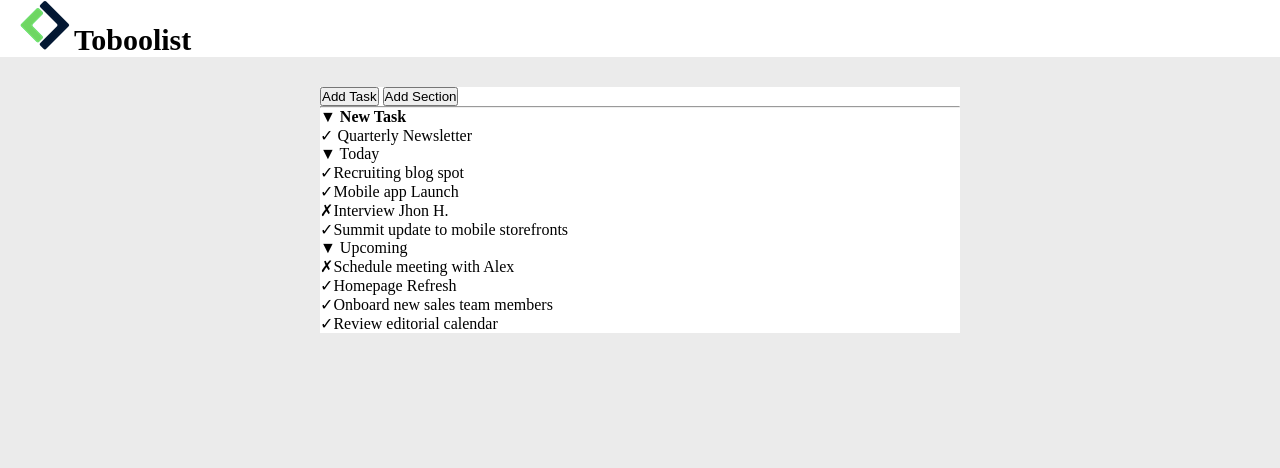
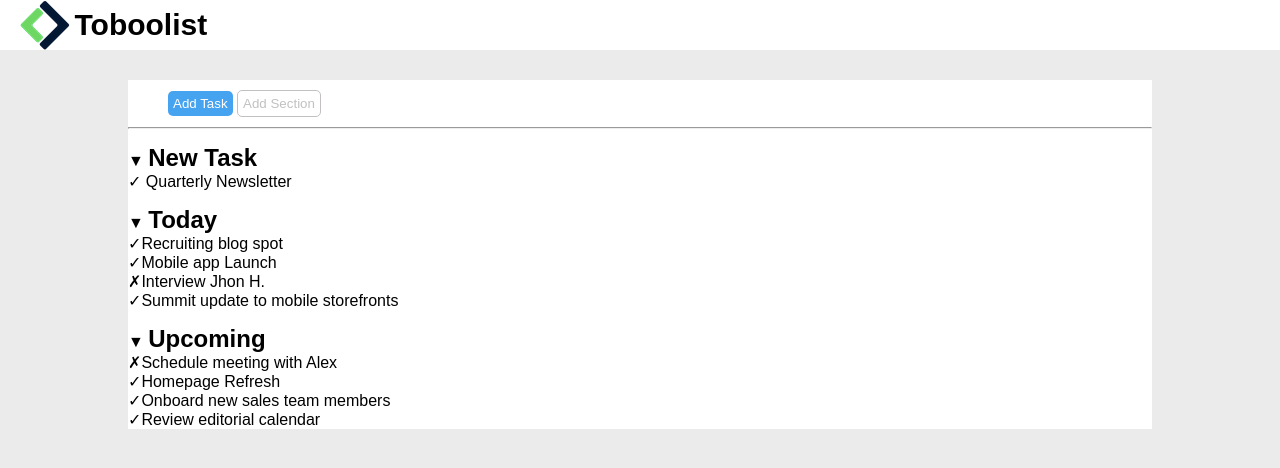
Before and after one commit to Alex-Uva89/html-css-toboolist, a plain HTML site: page index.html in a window 1280 px wide. Drawn offline with Linux system fonts and the light colour scheme.

Commit message:
correzione 18.00

```diff
--- a/css/style.css
+++ b/css/style.css
@@ -1,5 +1,5 @@
 html {
-    font-family: 'Times New Roman', Times, serif;
+    font-family: sans-serif;
 }
 
 * {
@@ -9,15 +9,18 @@ html {
 }
 
 header {
-    background-color: white;;
+    background-color: white;
 }
 
 .Logo {
     margin-left: 20px;
+    vertical-align: middle;
 }
 
 .Title-logo {
     font-size: 30px;
+    display: inline;
+    vertical-align: middle;
 }
 
 .Background {
@@ -25,11 +28,45 @@ header {
 }
 
 .Box-list {
-    width: 50%;
+    width: 80%;
     background-color: white;
     margin: 30px auto;
 }
 
+.button {
+    border-radius: 5px;
+}
+
+.right {
+    color: white;
+    background-color: rgb(69, 163, 240);
+    margin: 10px 0px 10px 40px;
+    border: none;
+    padding: 5px;
+}
+
+
+.left {
+    background-color: white;
+    color: rgb(194, 192, 192);
+    margin: 10px 40px 10px 0px;
+    border: 1px solid rgb(194, 192, 192);
+    padding: 5px;
+}
+
+hr {
+    color: rgb(194, 192, 192);
+}
+
+.section-list {
+    margin-top: 15px;
+}
+
+h2 {
+    display: inline;
+}
+
 ul {
     list-style-type: none;
+    margin top: 5px;
     }
--- a/index.html
+++ b/index.html
@@ -11,36 +11,39 @@
 <body class="Background">
     <!--Inserisco intestazione SOLO logo-->
     <header>
-    <div>
+
         <img src="img/Logo.png" alt="Logo" class="Logo">
-        <span class="Title-logo"><strong>Toboolist</strong></span>
-    </div>
+        <h1 class="Title-logo"><strong>Toboolist</strong></h1>
+
     </header>
 
     <!-- Lista da formattare + bottoni -->
     <main>
         <div class="Box-list">
-            <div>
-                <button>Add Task</button>
-                <button>Add Section</button>
-            </div>
+                <button class="button right">Add Task</button>
+                <button class="button left">Add Section</button>
             <hr>
-            <ul>&#9660; <strong>New Task</strong>
+            <div class="section-list"></div>
+                <ul>&#9660;
+                <h2>New Task</h2>
                     <li><span>&checkmark;</span> Quarterly Newsletter</li>
                 </ul>
-            <ul>&#9660; Today
+
+                <ul class="section-list">&#9660;
+                <h2>Today</h2>
                     <li><span>&checkmark;</span>Recruiting blog spot</li>
                     <li><span>&checkmark;</span>Mobile app Launch</li>
                     <li><span>&#10007;</span>Interview Jhon H.</li>
                     <li><span>&checkmark;</span>Summit update to mobile storefronts</li>
                 </ul>
-            <ul>&#9660; Upcoming
+                <ul class="section-list">&#9660;
+                <h2>Upcoming</h2>
                     <li><span>&#10007;</span>Schedule meeting with Alex</li>
                     <li><span>&checkmark;</span>Homepage Refresh</li>
                     <li><span>&checkmark;</span>Onboard new sales team members</li>
                     <li><span>&checkmark;</span>Review editorial calendar</li>
                 </ul>
-
+            </div>
         </div>
     </main>
 </body>
```
Lines whose indentation alone changed are shown as unchanged.
